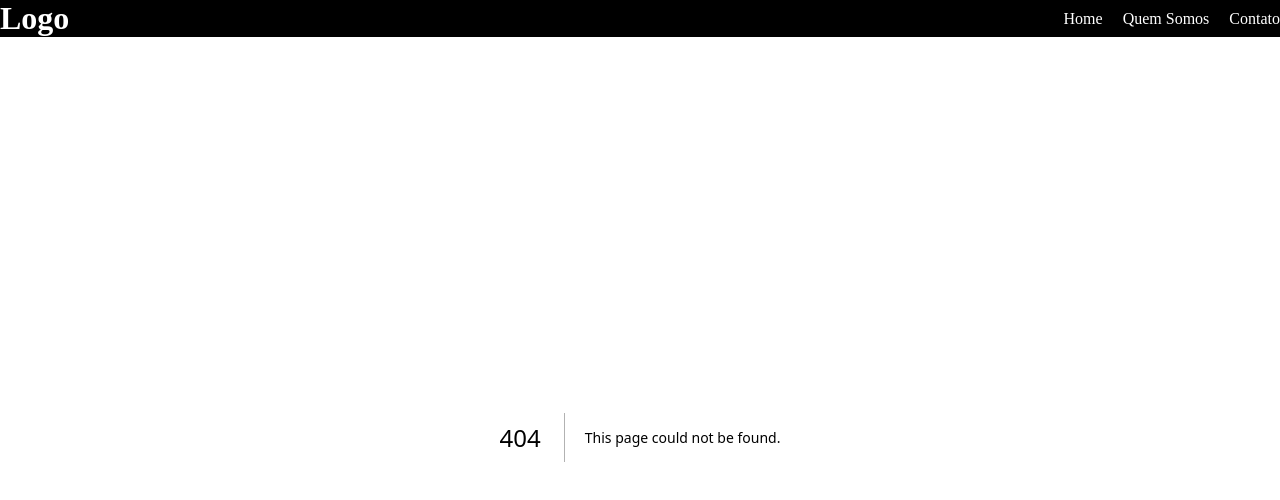
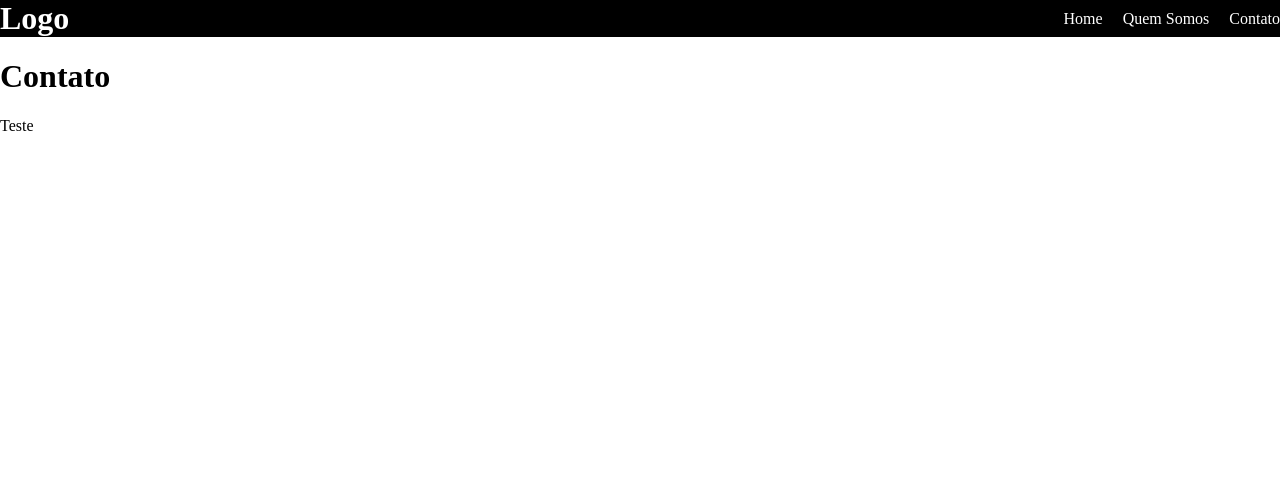
Before and after one commit to renancavichi/frontend-react-ads2sem2023, a Next.js app: page /contato in a window 1280 px wide. Before the commit this address had no page. Shown: the top 500 px of the page. Built offline with nearby package versions, Linux system fonts and the light colour scheme.

Commit message:
create layout with header

```diff
--- /dev/null
+++ b/src/app/contato/page.js
@@ -0,0 +1,13 @@
+import Header from "@/components/layout/Header"
+
+const Contato = () => {
+  return (
+    <>
+        <Header />
+        <h1>Contato</h1>
+        <p>Teste</p>
+    </>
+  )
+}
+
+export default Contato
--- a/src/app/layout.js
+++ b/src/app/layout.js
@@ -10,7 +10,6 @@ export default function RootLayout({ children }) {
   return (
     <html lang="en">
       <body>
-        <Header />
         {children}
       </body>
     </html>
```
Also changed, not shown: src/app/page.js (+5 -2 lines), src/app/quem-somos/page.js (+5 -2 lines), 1 other file (tests, documents, lock files or other folders).
